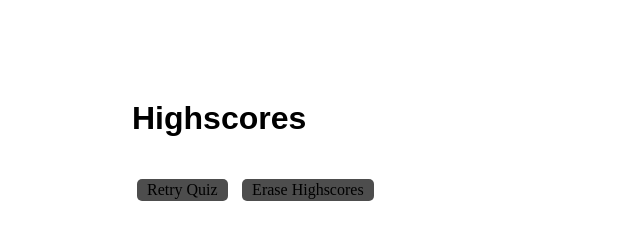
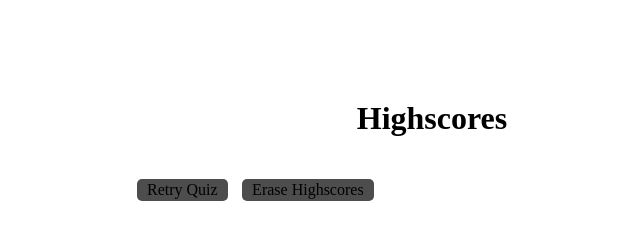
Before and after one commit to miguelmulet/Code-Quiz, a plain HTML site: page highscore.html in a window 1280 px wide. Shown: the whole page, without its empty margins (208-848 px from the left). Drawn offline with Linux system fonts and the light colour scheme.

Commit message:
updating highscore styles

```diff
--- a/assets/css/style.css
+++ b/assets/css/style.css
@@ -35,6 +35,11 @@ body {
 .wrapper {
     margin: 100px auto 0 auto;
     max-width: 600px;
+}
+
+.wrapper h1 {
+    font-family: 'BioRhyme';
+    text-align: center;
 }
 
 .start {
```
